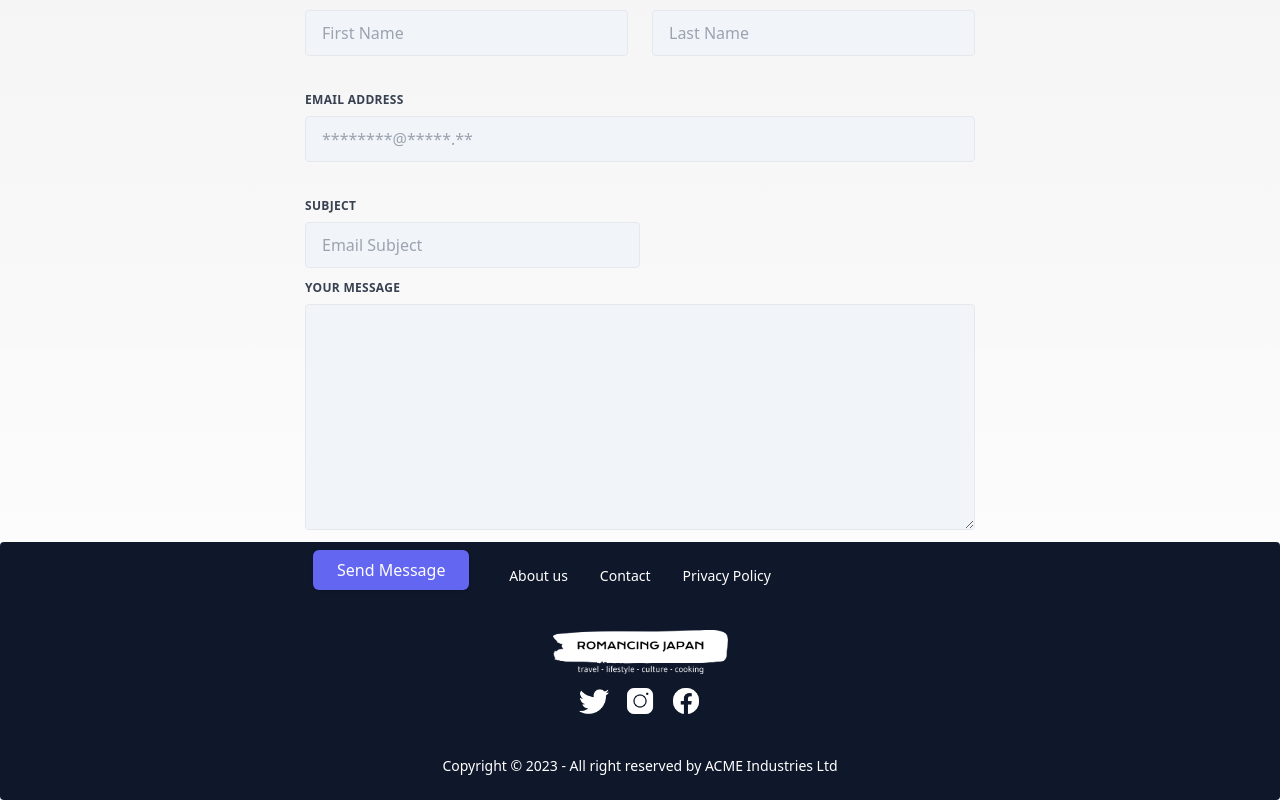
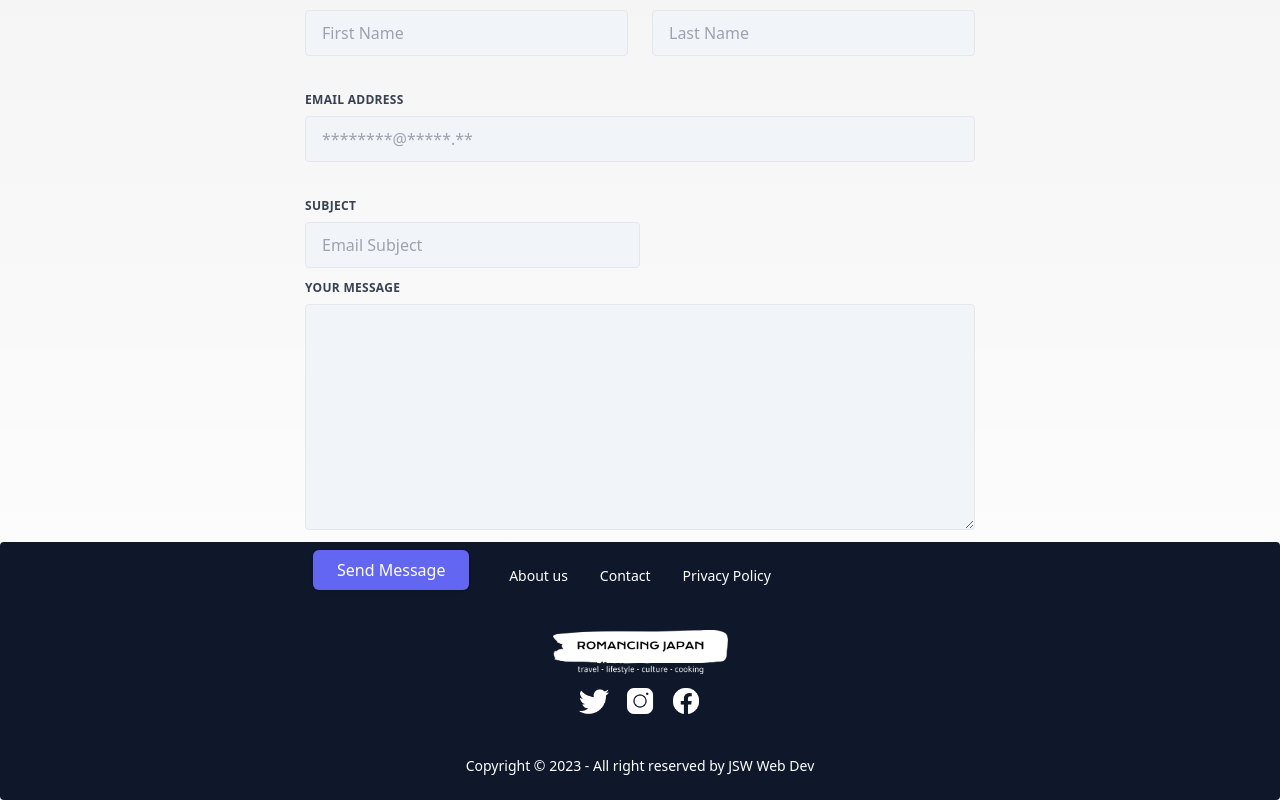
Before and after one commit to jswyndham/blog_romancing-japan, a Next.js app: page /contact in a window 1280 px wide. Shown: the part 354-1154 px from the top of the page. Built offline with nearby package versions, Linux system fonts and the light colour scheme; a web font is replaced by a local one.

Commit message:
Add official trading name to footer

```diff
--- a/app/components/Footer.tsx
+++ b/app/components/Footer.tsx
@@ -53,7 +53,7 @@ export default function Footer() {
           </div>
         </div>
         <div className="text-white">
-          <p>Copyright © 2023 - All right reserved by ACME Industries Ltd</p>
+          <p>Copyright © 2023 - All right reserved by JSW Web Dev</p>
         </div>
       </footer>
     </>
```
